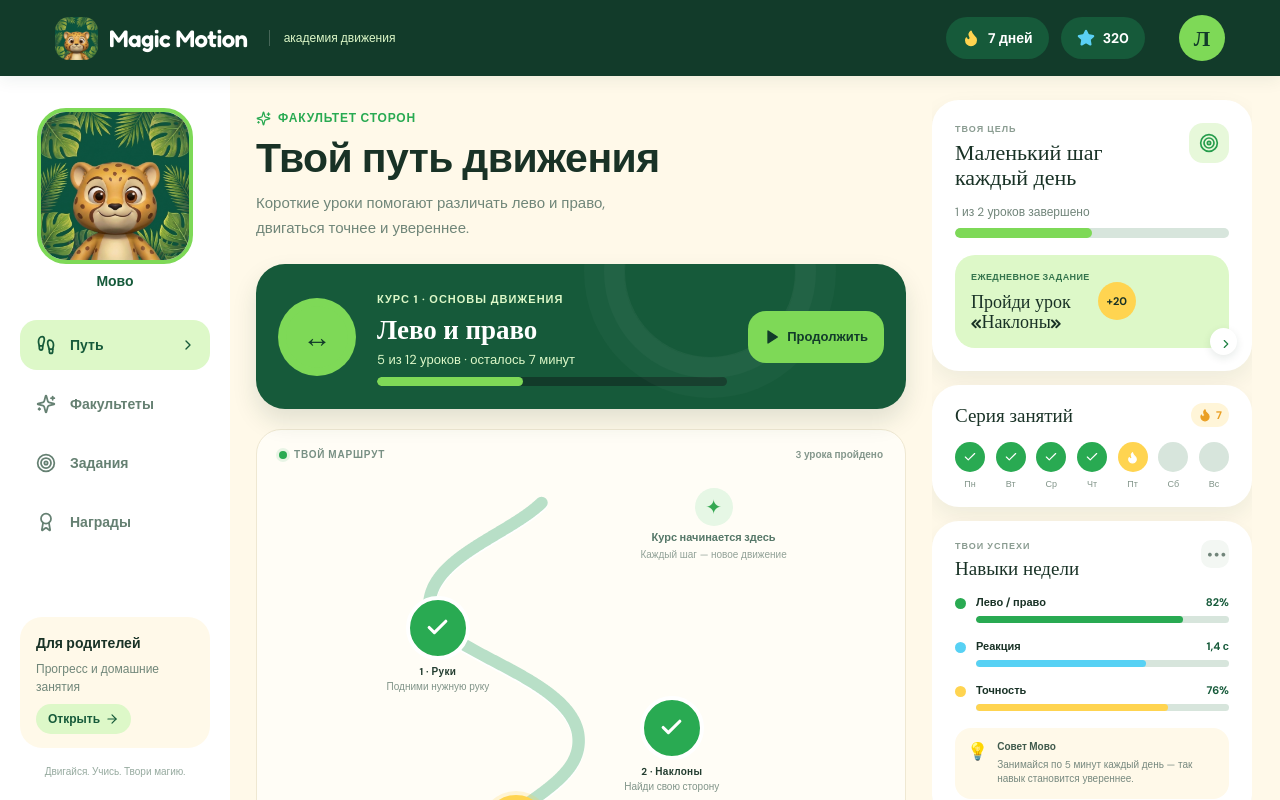
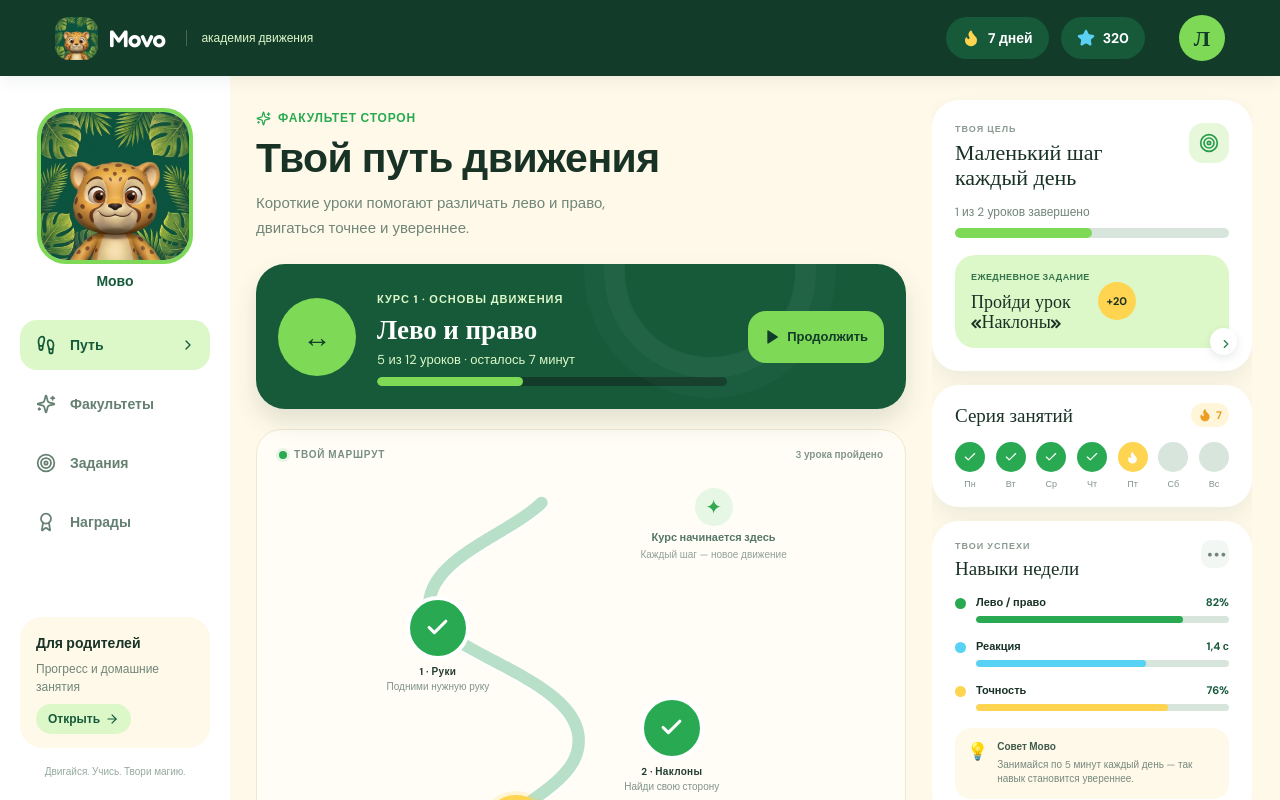
Before and after one commit to dardau/movo_app, a React (Vite) app: page / in a window 1280 px wide. Shown: the top 800 px of the page. Built offline with nearby package versions, Linux system fonts and the light colour scheme.

Commit message:
Rename product to Movo

```diff
--- a/index.html
+++ b/index.html
@@ -4,8 +4,8 @@
     <meta charset="UTF-8" />
     <meta name="viewport" content="width=device-width, initial-scale=1.0" />
     <meta name="theme-color" content="#123b2a" />
-    <meta name="description" content="Magic Motion Academy — игровые уроки движения для детей." />
-    <title>Magic Motion Academy — академия движения</title>
+    <meta name="description" content="Movo — игровые уроки движения для детей." />
+    <title>Movo — академия движения</title>
   </head>
   <body><div id="root"></div><script type="module" src="/src/main.jsx"></script></body>
 </html>
--- a/package.json
+++ b/package.json
@@ -1,5 +1,5 @@
 {
-  "name": "magic-motion-academy",
+  "name": "movo",
   "private": true,
   "version": "1.0.0",
   "type": "module",
--- a/src/main.jsx
+++ b/src/main.jsx
@@ -71,7 +71,7 @@ function App() {
   return <div className="app-shell">
     <header className="topbar">
       <button className="mobile-menu icon-button" onClick={() => setMobileNav(!mobileNav)} aria-label="Открыть меню"><Menu size={22}/></button>
-      <button className="brand" onClick={() => go('Путь')}><img src="/assets/logo.png" alt=""/><span className="brand-name">Magic Motion</span><span className="brand-caption">академия движения</span></button>
+      <button className="brand" onClick={() => go('Путь')}><img src="/assets/logo.png" alt=""/><span className="brand-name">Movo</span><span className="brand-caption">академия движения</span></button>
       <div className="top-spacer"/>
       <div className="top-pill"><Flame size={18} fill="#ffd450" stroke="#ffd450"/><span>{streak} дней</span></div>
       <div className="top-pill"><Star size={18} fill="#5bd0f5" stroke="#5bd0f5"/><span>{320 + (doneToday - 1) * 20}</span></div>
@@ -153,7 +153,7 @@ function LessonScreen({ lesson, lessonIndex, cameraOn, videoRef, onStartCamera,
 
 function ResultScreen({ onContinue, lesson }) { return <section className="result-page"><div className="result-confetti">✦</div><div className="result-trophy"><Trophy size={52}/></div><span className="eyebrow"><Sparkles size={15}/> ОТЛИЧНАЯ РАБОТА!</span><h1>Ты прошёл урок!</h1><p className="page-subtitle">Мово гордится тобой. Каждый урок помогает двигаться увереннее.</p><div className="result-stats"><div><span className="stat-icon green"><Target/></span><b>3 / 3</b><small>движения</small></div><div><span className="stat-icon yellow"><Star/></span><b>+20</b><small>звёзд</small></div><div><span className="stat-icon blue"><Clock3/></span><b>2:34</b><small>время</small></div></div><div className="result-quote"><img src="/assets/logo.png" alt=""/><p>«У тебя здорово получается! Готов к следующему приключению?»<b>— Мово</b></p></div><button className="primary-button result-button" onClick={onContinue}>Вернуться на дорожку <ArrowRight size={17}/></button></section>; }
 
-function FacultiesScreen({ onStart }) { return <section className="content-page"><div className="eyebrow"><Sparkles size={15}/> МИР MAGIC MOTION</div><h1>Факультеты академии</h1><p className="page-subtitle">Каждый факультет открывает новый навык. Проходи уроки, чтобы двигаться всё увереннее.</p><div className="faculty-grid">{faculties.map((f,i)=><article key={f[0]} className={`faculty-card ${f[4]}`}><div className="faculty-card-top"><span className="faculty-number">{f[0]}</span><span className="faculty-symbol">{f[5]}</span></div><span className="faculty-card-kicker">{f[1]}</span><h3>{f[2]}</h3><div className="faculty-card-bottom"><span className={`faculty-state ${f[4]}`}>{f[4]==='active'?<><span className="live-dot"/> В процессе</>:f[4]==='upcoming'?'Скоро откроется':<><LockKeyhole size={13}/> Закрыт</>}</span>{i===0&&<button onClick={onStart}>Продолжить <ArrowRight size={15}/></button>}</div></article>)}</div><div className="feature-note"><Shield size={19}/><div><b>Твой комфорт — главное</b><span>Все упражнения можно выполнять в удобном для тебя темпе.</span></div></div></section>; }
+function FacultiesScreen({ onStart }) { return <section className="content-page"><div className="eyebrow"><Sparkles size={15}/> МИР MOVO</div><h1>Факультеты академии</h1><p className="page-subtitle">Каждый факультет открывает новый навык. Проходи уроки, чтобы двигаться всё увереннее.</p><div className="faculty-grid">{faculties.map((f,i)=><article key={f[0]} className={`faculty-card ${f[4]}`}><div className="faculty-card-top"><span className="faculty-number">{f[0]}</span><span className="faculty-symbol">{f[5]}</span></div><span className="faculty-card-kicker">{f[1]}</span><h3>{f[2]}</h3><div className="faculty-card-bottom"><span className={`faculty-state ${f[4]}`}>{f[4]==='active'?<><span className="live-dot"/> В процессе</>:f[4]==='upcoming'?'Скоро откроется':<><LockKeyhole size={13}/> Закрыт</>}</span>{i===0&&<button onClick={onStart}>Продолжить <ArrowRight size={15}/></button>}</div></article>)}</div><div className="feature-note"><Shield size={19}/><div><b>Твой комфорт — главное</b><span>Все упражнения можно выполнять в удобном для тебя темпе.</span></div></div></section>; }
 
 function TasksScreen({ onStart, doneToday }) { return <section className="content-page"><div className="eyebrow"><Target size={15}/> МАЛЕНЬКИЕ ШАГИ К БОЛЬШИМ ПОБЕДАМ</div><h1>Задания на сегодня</h1><p className="page-subtitle">Короткие занятия помогают навыкам расти понемногу каждый день.</p><div className="daily-progress-card"><div><span className="rail-overline">ТВОЯ ДНЕВНАЯ ЦЕЛЬ</span><h2>{doneToday} из 2 заданий готово</h2><div className="rail-progress"><span style={{width:`${doneToday*50}%`}}/></div></div><div className="goal-icon"><Target/></div></div><div className="task-list"><TaskRow done={doneToday>0} label="Урок «Лево и право»" detail="3–5 минут · Факультет сторон" reward="+20" onClick={onStart}/><TaskRow done={doneToday>1} label="Урок «Наклоны»" detail="3–5 минут · Факультет сторон" reward="+20" onClick={onStart}/><TaskRow done={false} label="Свободная тренировка" detail="Повтори любимые движения" reward="+10" onClick={onStart}/></div></section>; }
 function TaskRow({done,label,detail,reward,onClick}) { return <article className={`task-row ${done?'completed':''}`}><span className="task-check">{done?<Check size={18}/>:<Play size={16}/>}</span><div><b>{label}</b><small>{detail}</small></div><span className="task-reward"><Star size={14} fill="currentColor"/> {reward}</span><button onClick={onClick}>{done?'Повторить':'Начать'} <ChevronRight size={15}/></button></article>; }
```
Also changed, not shown: 2 other files (tests, documents, lock files or other folders).
